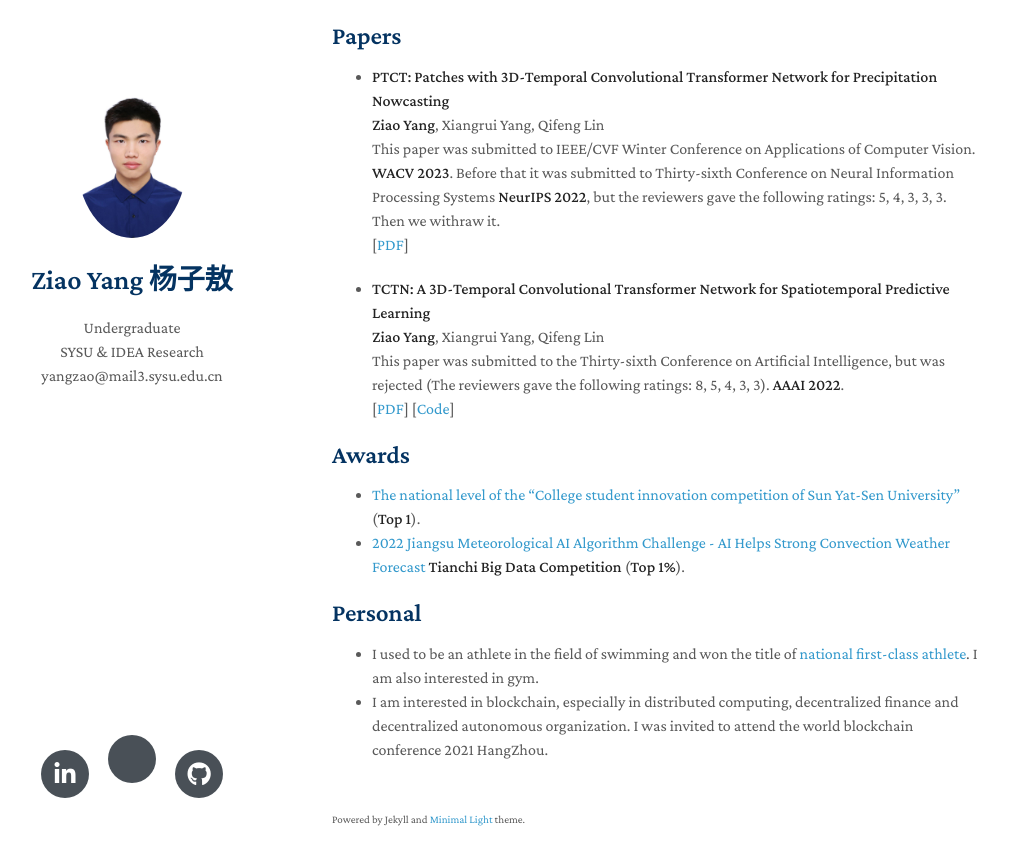
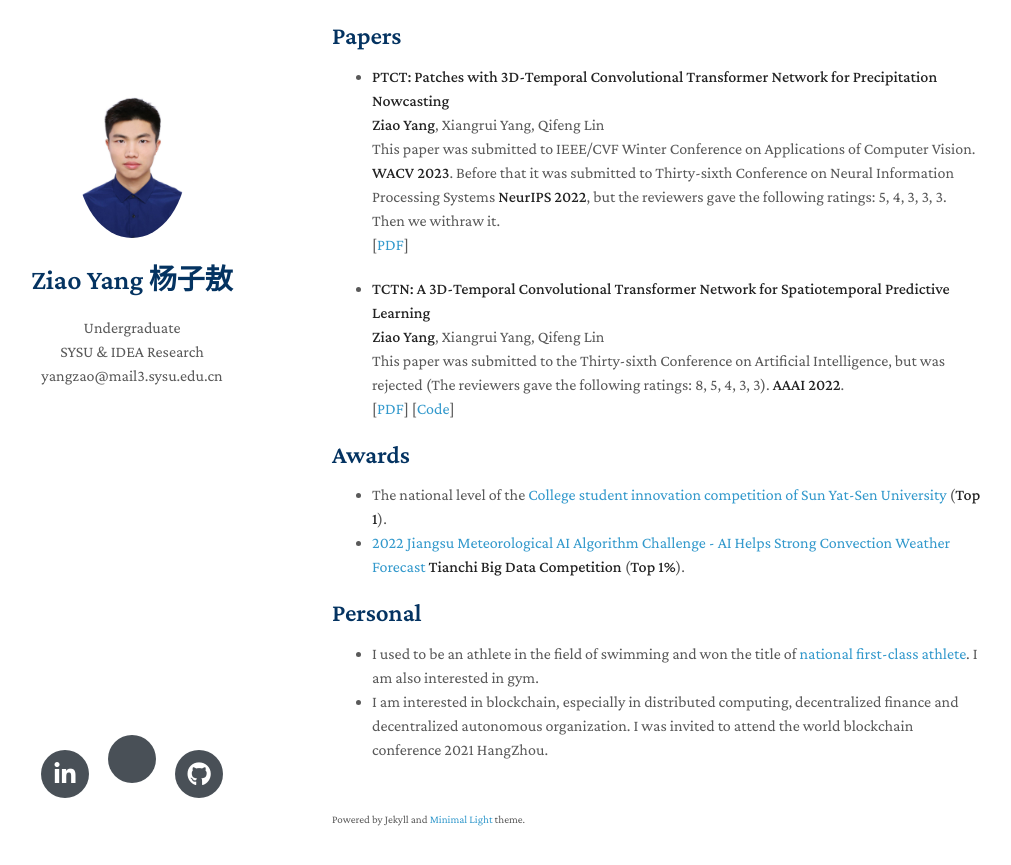
Before and after one commit to yangziao56/homepage, a Jekyll site: the page built from index.md, in a window 1280 px wide and 900 px high, scrolled down 684 px. Shown: the top 865 px of the window, without its empty margins (138-1149 px from the left). Built offline with Jekyll 4.4.1, drawn with Linux system fonts in a browser that asks for light colours; nearby versions of some CDN libraries; a style sheet for code colours, icons or effects is not loaded; our own code applies the rules of GitHub Pages for plain Markdown files.

```diff
--- a/index.md
+++ b/index.md
@@ -47,7 +47,7 @@ You can learn more details about me and my research through my [CV](https://gith
 
 ## Awards
 
-- [The national level of the “College student innovation competition of Sun Yat-Sen University”](https://cse.sysu.edu.cn/sites/sdcs.live1.dpcms8.sysu.edu.cn/files/download/upload/zhong_shan_da_xue_ji_suan_ji_xue_yuan_2021nian_da_xue_sheng_chuang_xin_chuang_ye_xun_lian_ji_hua_xiang_mu_jie_ti_da_bian_ping_shen_jie_guo_gong_shi_.pdf) (**Top 1**).
+- The national level of the [College student innovation competition of Sun Yat-Sen University](https://cse.sysu.edu.cn/sites/sdcs.live1.dpcms8.sysu.edu.cn/files/download/upload/zhong_shan_da_xue_ji_suan_ji_xue_yuan_2021nian_da_xue_sheng_chuang_xin_chuang_ye_xun_lian_ji_hua_xiang_mu_jie_ti_da_bian_ping_shen_jie_guo_gong_shi_.pdf) (**Top 1**).
 - [2022 Jiangsu Meteorological AI Algorithm Challenge - AI Helps Strong Convection Weather Forecast](https://tianchi.aliyun.com/competition/entrance/531962/rankingList) **Tianchi Big Data Competition** (**Top 1%**).
 
 
```
